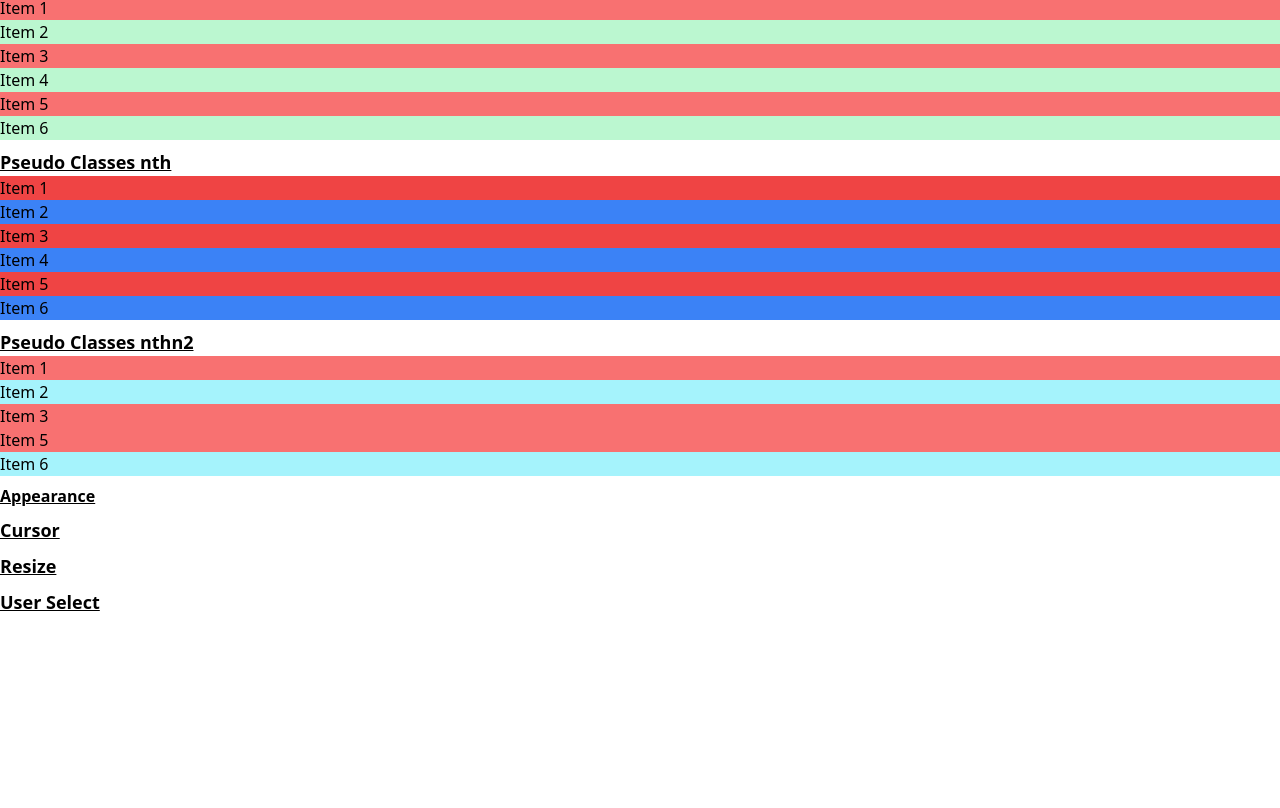
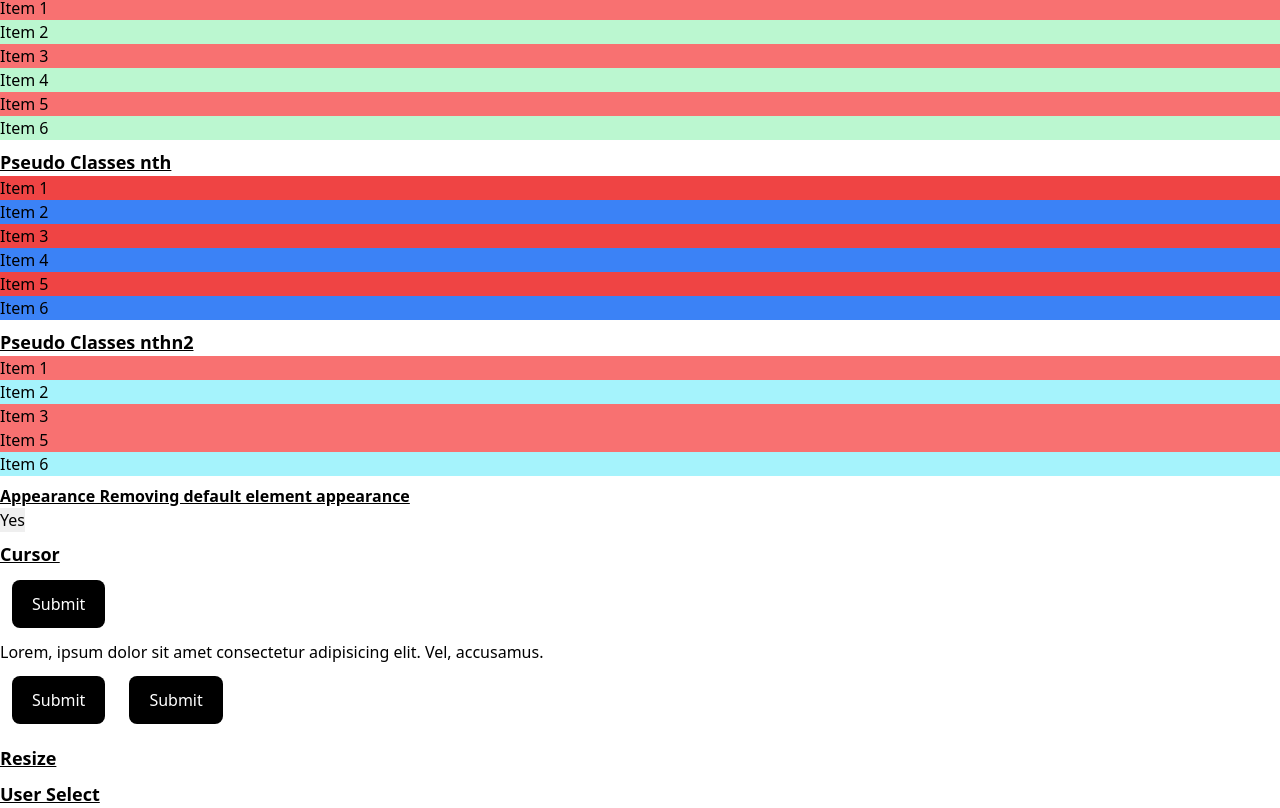
Before and after one commit to nsagias/react-tailwindcss-starter, a React (Create React App) app: page / in a window 1280 px wide. Shown: the part 544-1352 px from the top of the page. Before the commit the page ends 1160 px from the top, so only its background shows below. Built offline with nearby package versions, Linux system fonts and the light colour scheme.

Commit message:
add cursor examples

```diff
--- a/src/components/Interactivity/Interactivity.tsx
+++ b/src/components/Interactivity/Interactivity.tsx
@@ -46,6 +46,7 @@ export default function Interactivity() {
         <li className="">Item 5</li>
         <li className="">Item 6</li>
       </ul>
+
       <p className="text-lg font-bold underline mt-2">Pseudo Classes nthn2</p>
       <ul className="[&>*:nth-child(odd)]:bg-red-400 [&>*:nth-child(even)]:bg-cyan-200 [&>*:nth-child(4)]:hidden">
         <li className="">Item 1</li>
@@ -59,10 +60,28 @@ export default function Interactivity() {
 
 
       {/* Appearance */}
-      <p className="test-lg font-bold underline mt-2">Appearance</p>
+      <p className="test-lg font-bold underline mt-2">Appearance Removing default element appearance</p>
+      <select name="" id="" className="appearance-none">
+        <option value="yes">Yes</option>
+        <option value="no">No</option>
+      </select>
+
+      <br />
 
       {/* Cursor */}
       <p className="text-lg font-bold underline mt-2">Cursor</p>
+      <button className="bg-black py-3 px-5 m-3 rounded-lg text-white">
+        Submit
+      </button>
+      <p className="cursor-pointer">Lorem, ipsum dolor sit amet consectetur adipisicing elit. Vel, accusamus.</p>
+
+      <button className="bg-black py-3 px-5 m-3 rounded-lg text-white cursor-wait">
+        Submit
+      </button>
+
+      <button className="bg-black py-3 px-5 m-3 rounded-lg text-white cursor-not-allowed">
+        Submit
+      </button>
 
       {/* Resize */}
       <p className="text-lg font-bold underline mt-2">Resize</p>
```
